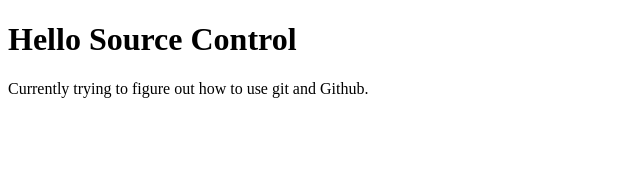
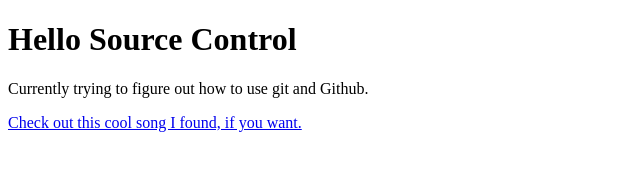
Before and after one commit to ScarlandianProgrammer/CPW204-HelloSourceControl, a plain HTML site: page index.html in a window 1280 px wide. Shown: the whole page, without its empty margins (0-640 px from the left). Drawn offline with Linux system fonts and the light colour scheme.

Commit message:
Adding a link to a song after the first paragraph

```diff
--- a/index.html
+++ b/index.html
@@ -12,5 +12,8 @@
     <p>
         Currently trying to figure out how to use git and Github.
     </p>
+    <a href="https://open.spotify.com/track/1BffxMZwFeYrHxzpOxM5oG?si=97c8d32ed0dc4bab">
+        Check out this cool song I found, if you want.
+    </a>
 </body>
 </html>
```
